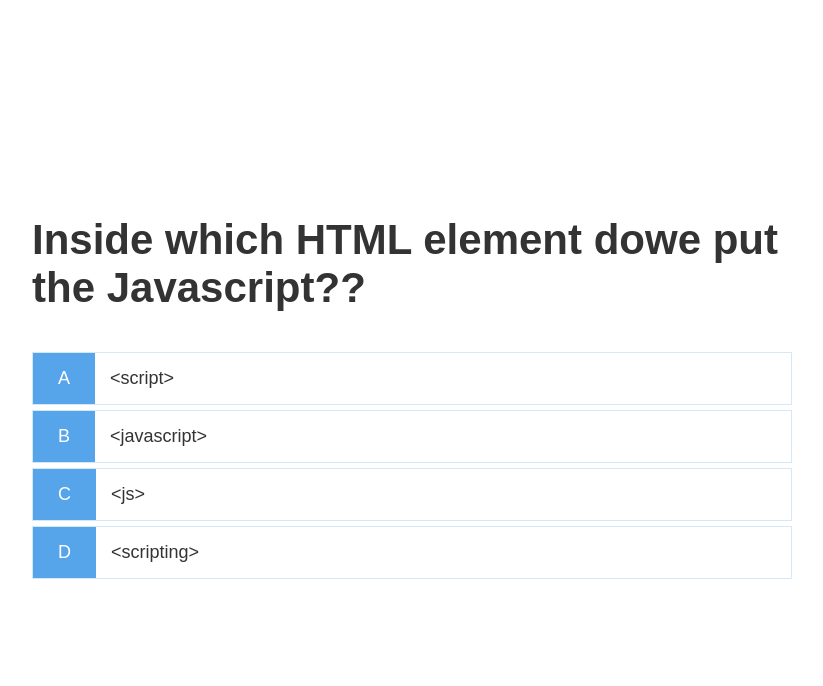
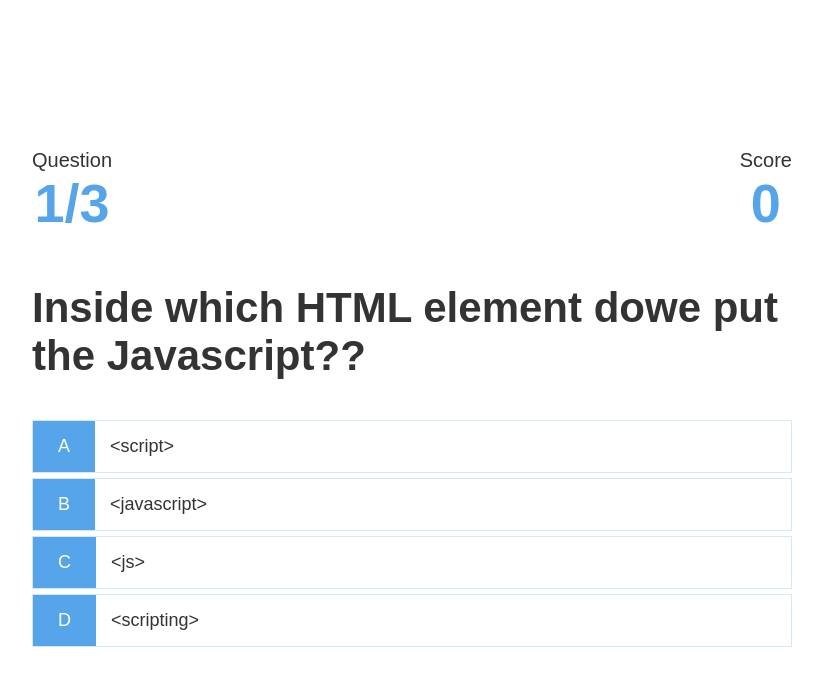
Before and after one commit to natcobbinah/quiz-app-with-htmlcssjavascript, a plain HTML site: page game.html in a window 1280 px wide. Shown: the whole page, without its empty margins (228-1051 px from the left). Drawn offline with Linux system fonts and the light colour scheme.

Commit message:
Added scores board to game.html page

```diff
--- a/game.css
+++ b/game.css
@@ -32,3 +32,18 @@
 .incorrect{
     background-color: #dc3545;
 }
+
+/*HEADS UP SCORE AND QUESTION NO TRACKING*/
+#hud{
+    display: flex;
+    justify-content: space-between;
+}
+
+.hud-prefix{
+    text-align: center;
+    font-size: 2rem;
+}
+
+.hud-main-text{
+ text-align: center;
+}
--- a/game.html
+++ b/game.html
@@ -10,6 +10,24 @@
 <body>
     <div class="container">
         <div class="game" class="justify-center flex-column">
+            <div id="hud">
+                <div id="hud-item">
+                    <p class="hud-prefix">
+                        Question
+                    </p>
+                    <h1 class="hud-main-text" id="questionCounter">
+                    </h1>
+                </div>
+                <div id="hud-item">
+                    <p class="hud-prefix">
+                        Score
+                    </p>
+                    <h1 class="hud-main-text" id="score">
+                        0
+                    </h1>
+                </div>
+            </div>
+
             <h2 id="question">What is the answer to the question?</h2>
             <div class="choice-container">
                 <p class="choice-prefix">A</p>
--- a/game.js
+++ b/game.js
@@ -1,5 +1,7 @@
 const question = document.getElementById("question");
 const choices = Array.from(document.getElementsByClassName("choice-text"));
+const questionCounterText = document.getElementById('questionCounter');
+const scoreText = document.getElementById('score');
 
 let currentQuestion = {};
 let acceptingAnswers= false;
@@ -52,6 +54,8 @@ getNewQuestion = () =>{
     }
 
     questionCounter++;
+    questionCounterText.innerText = `${questionCounter}/${MAX_QUESTIONS}`;
+
     const questionIndex =  Math.floor(Math.random() * availableQuestions.length);
     currentQuestion = availableQuestions[questionIndex];
     question.innerText = currentQuestion.question;
@@ -77,6 +81,10 @@ choices.forEach(choice =>{
         const classToApply =
             selectedAnswer == currentQuestion.answer ? "correct" : "incorrect";
 
+        if(classToApply == "correct"){
+            incrementScore(CORRECT_BONUS);
+        }
+
         selectedChoice.parentElement.classList.add(classToApply);
 
         setTimeout(() =>{
@@ -86,5 +94,9 @@ choices.forEach(choice =>{
     });
 });
 
+incrementScore = num =>{
+    score += num;
+    scoreText.innerText = score;
+}
 
 startGame();
```
